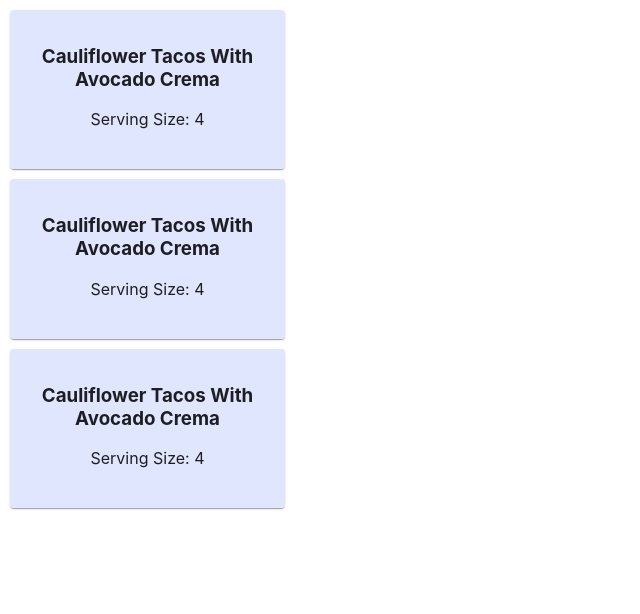
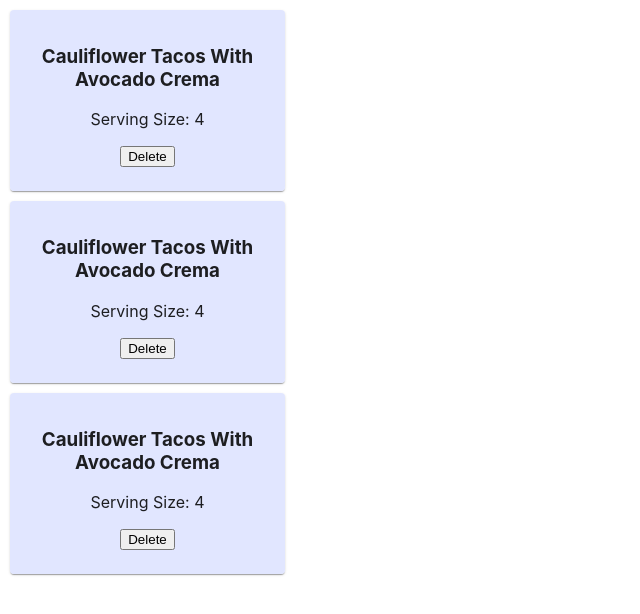
Before and after one commit to elim04/recipe-app, a React (Create React App) app: page / in a window 1280 px wide. Shown: the top 614 px of the page, without its empty margins (0-640 px from the left). Built offline with nearby package versions, Linux system fonts and the light colour scheme.

Commit message:
add delete button to recipecard

```diff
--- a/src/components/App.tsx
+++ b/src/components/App.tsx
@@ -8,22 +8,26 @@ import "./App.css";
 import { data } from "../testdata";
 
 const App: React.FC = () => {
-  //need to fix the any types
+  //need to fix the any stypes
   const [recipes, setRecipes] = useState<any>(data);
 
   const onAddRecipe = (recipe: Recipe) => {
     setRecipes((prevRecipes: Recipe[]) => [...prevRecipes, recipe]);
   };
 
-  // const deleteRecipe = (recipeID: string) => {
-  //   setRecipes((prevRecipes: Recipe[]) => {
-  //     return prevRecipes.filter((recipe) => recipe.id !== recipeID);
-  //   });
-  // };
+  const deleteRecipe = (recipeID: number) => {
+    setRecipes((prevRecipes: Recipe[]) => {
+      return prevRecipes.filter((recipe) => recipe.id !== recipeID);
+    });
+  };
 
   return (
     <div className="App">
-      <RecipeList recipesData={recipes} onAddRecipe={onAddRecipe} />
+      <RecipeList
+        recipesData={recipes}
+        onAddRecipe={onAddRecipe}
+        deleteRecipe={deleteRecipe}
+      />
     </div>
   );
 };
--- a/src/components/RecipeList.tsx
+++ b/src/components/RecipeList.tsx
@@ -8,6 +8,7 @@ import { Card, CardContent } from "@material-ui/core";
 interface RecipeListProps {
   recipesData: Recipe[];
   onAddRecipe: (recipe: Recipe) => void;
+  deleteRecipe: (recipe: number) => void;
 }
 
 const useStyles = makeStyles({
@@ -18,12 +19,16 @@ const useStyles = makeStyles({
   },
 });
 
-const RecipeList: React.FC<RecipeListProps> = (props) => {
+const RecipeList: React.FC<RecipeListProps> = ({
+  recipesData,
+  onAddRecipe,
+  deleteRecipe,
+}) => {
   const classes = useStyles();
 
   return (
     <div>
-      {props.recipesData.map((recipeItem) => {
+      {recipesData.map((recipeItem) => {
         return (
           <Card className={classes.root}>
             <CardContent>
@@ -32,6 +37,9 @@ const RecipeList: React.FC<RecipeListProps> = (props) => {
                 recipeName={recipeItem.name}
                 servingSize={recipeItem.servingSize}
               />
+              <button onClick={deleteRecipe.bind(null, recipeItem.id)}>
+                Delete
+              </button>
             </CardContent>
           </Card>
         );
```
